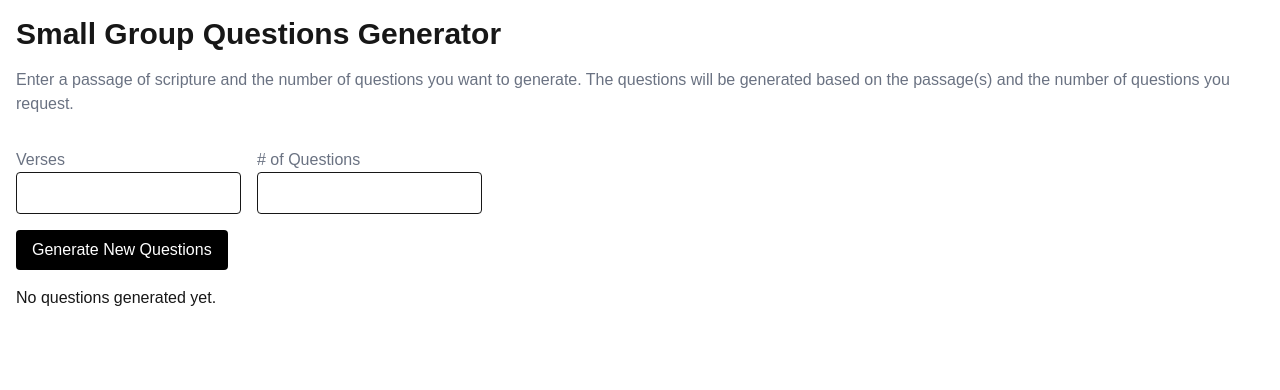
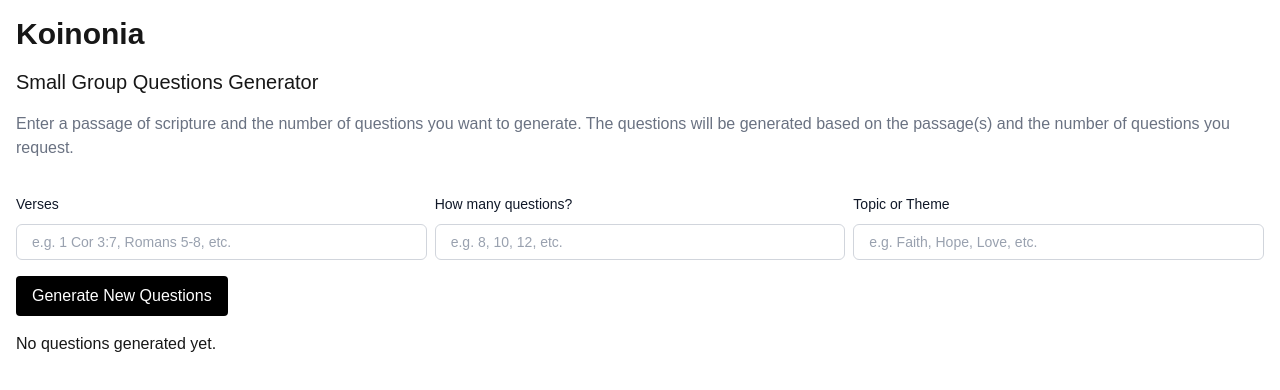
Before and after one commit to asvirts/koinonia, a Next.js app: page / in a window 1280 px wide. Shown: the top 390 px of the page. Built offline with nearby package versions, Linux system fonts and the light colour scheme.

Commit message:
added topic/theme feature

```diff
--- a/src/app/PassageSearch.tsx
+++ b/src/app/PassageSearch.tsx
@@ -5,45 +5,58 @@ import { useState } from "react"
 export default function PassageSearch(props: {
   search: string
   questions: number
+  topic: string
 }) {
-  return <QuestionGenerator verses={props.search} questions={props.questions} />
+  return (
+    <QuestionGenerator
+      verses={props.search}
+      questions={props.questions}
+      topic={props.topic}
+    />
+  )
 }
 
 function QuestionGenerator({
   verses,
-  questions
+  questions,
+  topic
 }: {
   verses: string
   questions: number
+  topic: string
 }) {
   const [result, setResult] = useState("No questions generated yet.")
   const [data, setData] = useState<Array<string | { question: string }>>([])
 
-  async function generateQuestions(verses: string, questions: number) {
+  async function generateQuestions(
+    verses: string,
+    questions: number,
+    topic: string
+  ) {
     try {
       setResult("Generating questions...")
 
-      const response = await fetch('/api/questions', {
-        method: 'POST',
+      const response = await fetch("/api/questions", {
+        method: "POST",
         headers: {
-          'Content-Type': 'application/json',
+          "Content-Type": "application/json"
         },
-        body: JSON.stringify({ verses, questions }),
-      });
+        body: JSON.stringify({ verses, questions, topic })
+      })
 
       if (!response.ok) {
-        const errorData = await response.json();
-        throw new Error(errorData.error || 'Failed to generate questions');
+        const errorData = await response.json()
+        throw new Error(errorData.error || "Failed to generate questions")
       }
 
-      const data = await response.json();
+      const data = await response.json()
 
       if (!data.questions || !Array.isArray(data.questions)) {
-        throw new Error("Invalid response format");
+        throw new Error("Invalid response format")
       }
 
-      setData(data.questions);
-      setResult("Questions generated successfully!");
+      setData(data.questions)
+      setResult("Questions generated successfully!")
     } catch (error) {
       setResult(
         `Error: ${
@@ -57,7 +70,9 @@ function QuestionGenerator({
   function formatQuestions(questions: Array<string | { question: string }>) {
     return questions.map((question, index) => (
       <li key={index} className="my-4">
-        {typeof question === 'object' && question !== null && 'question' in question
+        {typeof question === "object" &&
+        question !== null &&
+        "question" in question
           ? question.question
           : question}
       </li>
@@ -68,7 +83,7 @@ function QuestionGenerator({
     <div>
       <button
         className="bg-black text-white hover:bg-gray-800 hover:cursor-pointer px-4 py-2 rounded"
-        onClick={() => generateQuestions(verses, questions)}
+        onClick={() => generateQuestions(verses, questions, topic)}
       >
         Generate New Questions
       </button>
--- a/src/app/api/questions/route.ts
+++ b/src/app/api/questions/route.ts
@@ -1,24 +1,24 @@
-import OpenAI from "openai";
-import { NextRequest, NextResponse } from "next/server";
+import OpenAI from "openai"
+import { NextRequest, NextResponse } from "next/server"
 
 // Initialize OpenAI client on the server side
 const openai = new OpenAI({
-  apiKey: process.env.OPENAI_API_KEY,
-});
+  apiKey: process.env.OPENAI_API_KEY
+})
 
 interface QuestionResponse {
-  questions: Array<string | { question: string }>;
+  questions: Array<string | { question: string }>
 }
 
 export async function POST(request: NextRequest) {
   try {
-    const { verses, questions } = await request.json();
+    const { verses, questions, topic } = await request.json()
 
     if (!verses || !questions) {
       return NextResponse.json(
         { error: "Missing required parameters" },
         { status: 400 }
-      );
+      )
     }
 
     const completion = await openai.chat.completions.create({
@@ -31,36 +31,40 @@ export async function POST(request: NextRequest) {
         },
         {
           role: "user",
-          content: `Create ${questions} small group discussion questions based on ${verses}`
+          content: `Create ${questions} thought-provoking small group discussion questions based on ${verses}${
+            topic ? ` and base the questions on the topic ${topic}` : ""
+          }`
         }
       ],
       response_format: { type: "json_object" }
-    });
+    })
 
     if (!completion.choices[0].message.content) {
       return NextResponse.json(
         { error: "No content received from OpenAI" },
         { status: 500 }
-      );
+      )
     }
 
     const response = JSON.parse(
       completion.choices[0].message.content
-    ) as QuestionResponse;
+    ) as QuestionResponse
 
     if (!response.questions || !Array.isArray(response.questions)) {
       return NextResponse.json(
         { error: "Invalid response format" },
         { status: 500 }
-      );
+      )
     }
 
-    return NextResponse.json({ questions: response.questions });
+    return NextResponse.json({ questions: response.questions })
   } catch (error) {
-    console.error("Error generating questions:", error);
+    console.error("Error generating questions:", error)
     return NextResponse.json(
-      { error: error instanceof Error ? error.message : "Something went wrong" },
+      {
+        error: error instanceof Error ? error.message : "Something went wrong"
+      },
       { status: 500 }
-    );
+    )
   }
 }
--- a/src/app/page.tsx
+++ b/src/app/page.tsx
@@ -5,41 +5,93 @@ import PassageSearch from "./PassageSearch"
 
 export default function Home() {
   const [search, setSearch] = useState("")
+  const [topic, setTopic] = useState("")
   const [questions, setQuestions] = useState(8)
 
   const handleSearchChange = (e: React.ChangeEvent<HTMLInputElement>) => {
-    setSearch(e.target.value.replace(/\s+/g, ' '))
+    setSearch(e.target.value.replace(/\s+/g, " "))
   }
 
   const handleQuestionsChange = (e: React.ChangeEvent<HTMLInputElement>) => {
     setQuestions(parseInt(e.target.value))
   }
 
+  const handleTopicChange = (e: React.ChangeEvent<HTMLInputElement>) => {
+    setTopic(e.target.value)
+  }
+
   return (
     <main className="p-4 container mx-auto">
-      <h1 className="text-3xl font-bold mb-4">Small Group Questions Generator</h1>
-      <p className="text-gray-500 mb-4">Enter a passage of scripture and the number of questions you want to generate.  The questions will be generated based on the passage(s) and the number of questions you request.</p>
-      <div className="py-4 flex items-center gap-2">
-        <div className="flex flex-col">
-        <label className="text-gray-500" htmlFor="search">Verses</label>
-        <input
-          id="search"
-          className="border rounded p-2 mr-2"
-          type="text"
-          onChange={handleSearchChange}
-        />
+      <h1 className="text-3xl font-bold mb-4">Koinonia</h1>
+      <h2 className="text-xl mb-4">Small Group Questions Generator</h2>
+      <p className="text-gray-500 mb-4">
+        Enter a passage of scripture and the number of questions you want to
+        generate. The questions will be generated based on the passage(s) and
+        the number of questions you request.
+      </p>
+      <div className="py-4 flex sm:flex-col md:flex-row items-center gap-2">
+        <div className="flex-grow w-full">
+          <label
+            htmlFor="topic"
+            className="block text-sm/6 font-medium text-gray-900"
+          >
+            Verses
+          </label>
+          <div className="mt-2">
+            <div className="flex items-center rounded-md bg-white pl-3 outline-1 -outline-offset-1 outline-gray-300 has-[input:focus-within]:outline-2 has-[input:focus-within]:-outline-offset-2 has-[input:focus-within]:outline-indigo-600">
+              <input
+                id="verses"
+                name="verses"
+                type="text"
+                placeholder="e.g. 1 Cor 3:7, Romans 5-8, etc."
+                onChange={handleSearchChange}
+                className="block min-w-0 grow py-1.5 pr-3 pl-1 text-base text-gray-900 placeholder:text-gray-400 focus:outline-none sm:text-sm/6"
+              />
+            </div>
+          </div>
         </div>
-        <div className="flex flex-col">
-          <label className="text-gray-500" htmlFor="questions"># of Questions</label>
-          <input
-            id="questions"
-            className="border rounded p-2"
-            type="number"
-            onChange={handleQuestionsChange}
-          />
+        <div className="flex-grow w-full">
+          <label
+            htmlFor="topic"
+            className="block text-sm/6 font-medium text-gray-900"
+          >
+            How many questions?
+          </label>
+          <div className="mt-2">
+            <div className="flex items-center rounded-md bg-white pl-3 outline-1 -outline-offset-1 outline-gray-300 has-[input:focus-within]:outline-2 has-[input:focus-within]:-outline-offset-2 has-[input:focus-within]:outline-indigo-600">
+              <input
+                id="questions"
+                name="questions"
+                type="number"
+                onChange={handleQuestionsChange}
+                placeholder="e.g. 8, 10, 12, etc."
+                className="block min-w-0 grow py-1.5 pr-3 pl-1 text-base text-gray-900 placeholder:text-gray-400 focus:outline-none sm:text-sm/6"
+              />
+            </div>
+          </div>
+        </div>
+        <div className="flex-grow w-full">
+          <label
+            htmlFor="topic"
+            className="block text-sm/6 font-medium text-gray-900"
+          >
+            Topic or Theme
+          </label>
+          <div className="mt-2">
+            <div className="flex items-center rounded-md bg-white pl-3 outline-1 -outline-offset-1 outline-gray-300 has-[input:focus-within]:outline-2 has-[input:focus-within]:-outline-offset-2 has-[input:focus-within]:outline-indigo-600">
+              <input
+                id="topic"
+                name="topic"
+                type="text"
+                placeholder="e.g. Faith, Hope, Love, etc."
+                onChange={handleTopicChange}
+                className="block min-w-0 grow py-1.5 pr-3 pl-1 text-base text-gray-900 placeholder:text-gray-400 focus:outline-none sm:text-sm/6"
+              />
+            </div>
+          </div>
         </div>
       </div>
-      <PassageSearch search={search} questions={questions} />
+      <PassageSearch search={search} questions={questions} topic={topic} />
     </main>
   )
 }
```
